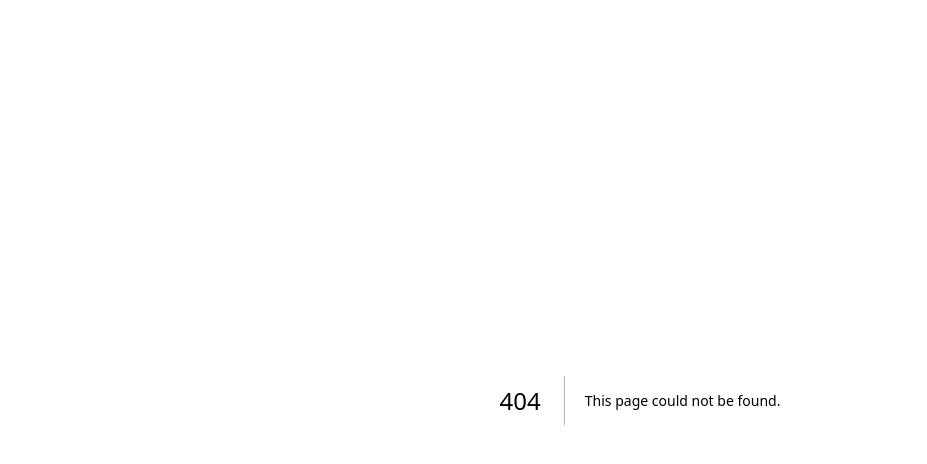
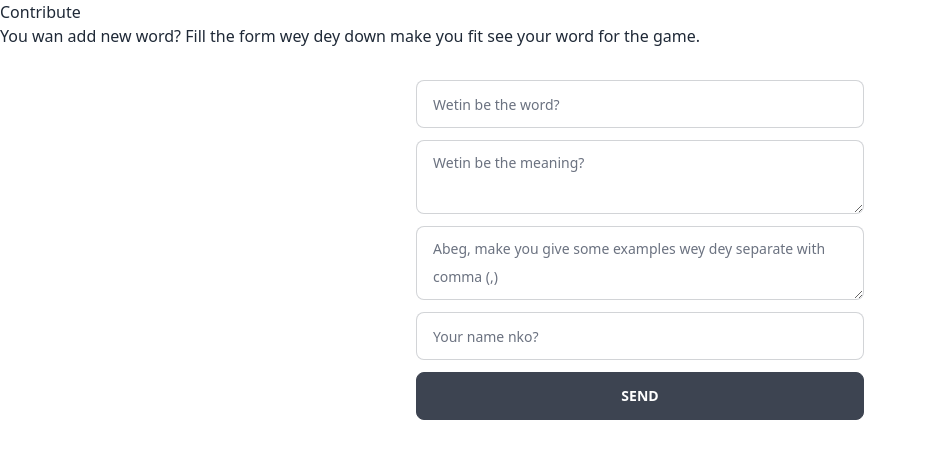
Before and after one commit to DevNickJr/wordly, a Next.js app: page /add in a window 1280 px wide. Before the commit this address had no page. Shown: the top 464 px of the page, without its empty margins (0-927 px from the left). Built offline with nearby package versions, Linux system fonts and the light colour scheme; what prettier-plugin-tailwindcss would draw is missing.

Commit message:
feat: create add word page

```diff
--- /dev/null
+++ b/pages/add.tsx
@@ -0,0 +1,36 @@
+interface AddPageProps {}
+
+export default function AddPage(props: AddPageProps) {
+  return (
+    <div className="add-page">
+      <h1>Contribute</h1>
+      <p>
+        You wan add new word? Fill the form wey dey down make you fit see your
+        word for the game.
+      </p>
+      <form className="mx-auto flex max-w-lg flex-col gap-3 p-8" action="">
+        <input
+          type="text"
+          placeholder="Wetin be the word?"
+          className="input-bordered input w-full text-sm"
+        />
+        <textarea
+          className="textarea-bordered textarea"
+          placeholder="Wetin be the meaning?"
+        ></textarea>
+        <textarea
+          className="textarea-bordered textarea"
+          placeholder="Abeg, make you give some examples wey dey separate with comma (,)"
+        ></textarea>
+
+        <input
+          type="text"
+          placeholder="Your name nko?"
+          className="input-bordered input w-full text-sm"
+        />
+
+        <button className="btn">Send</button>
+      </form>
+    </div>
+  );
+}
```
